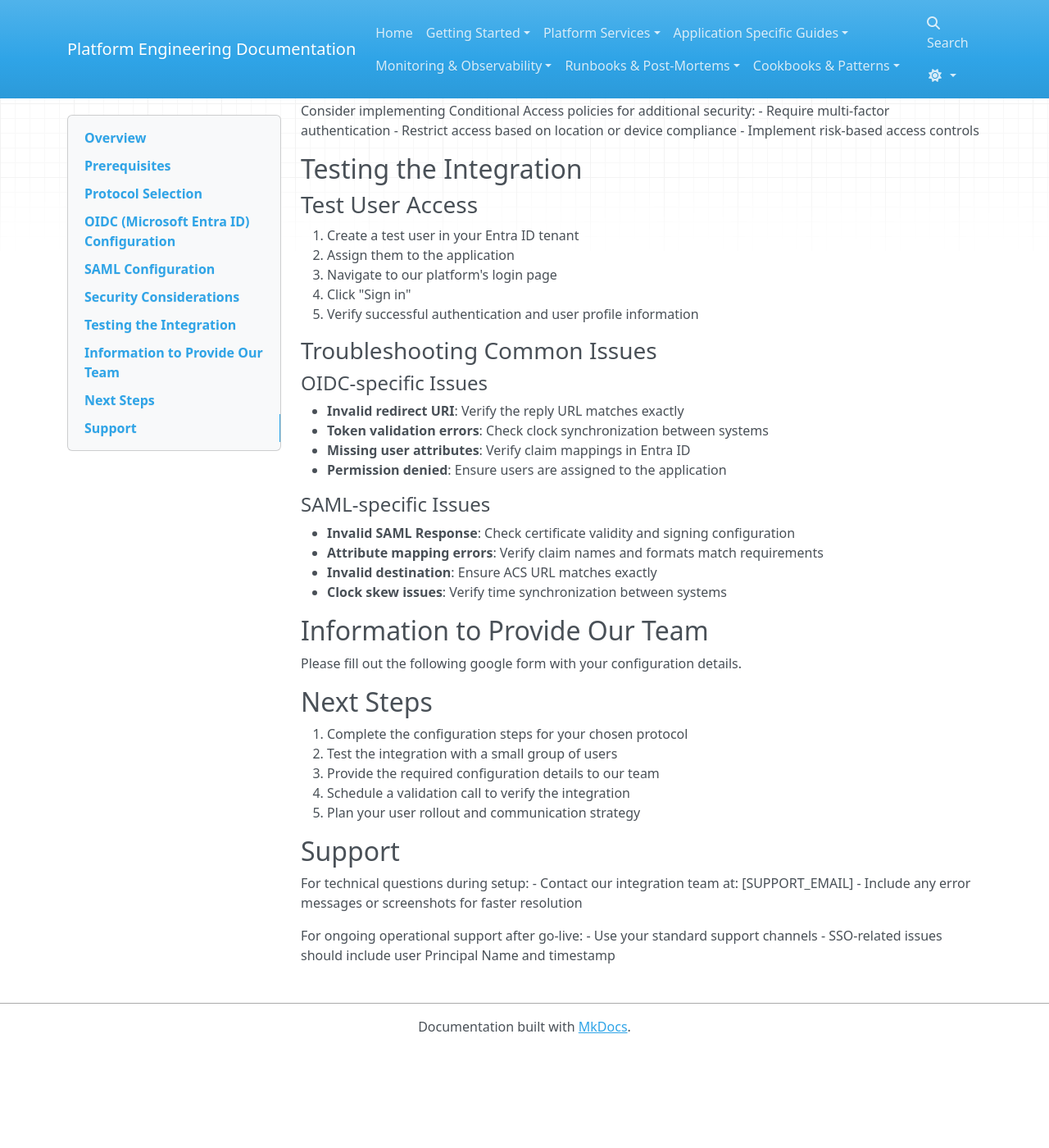
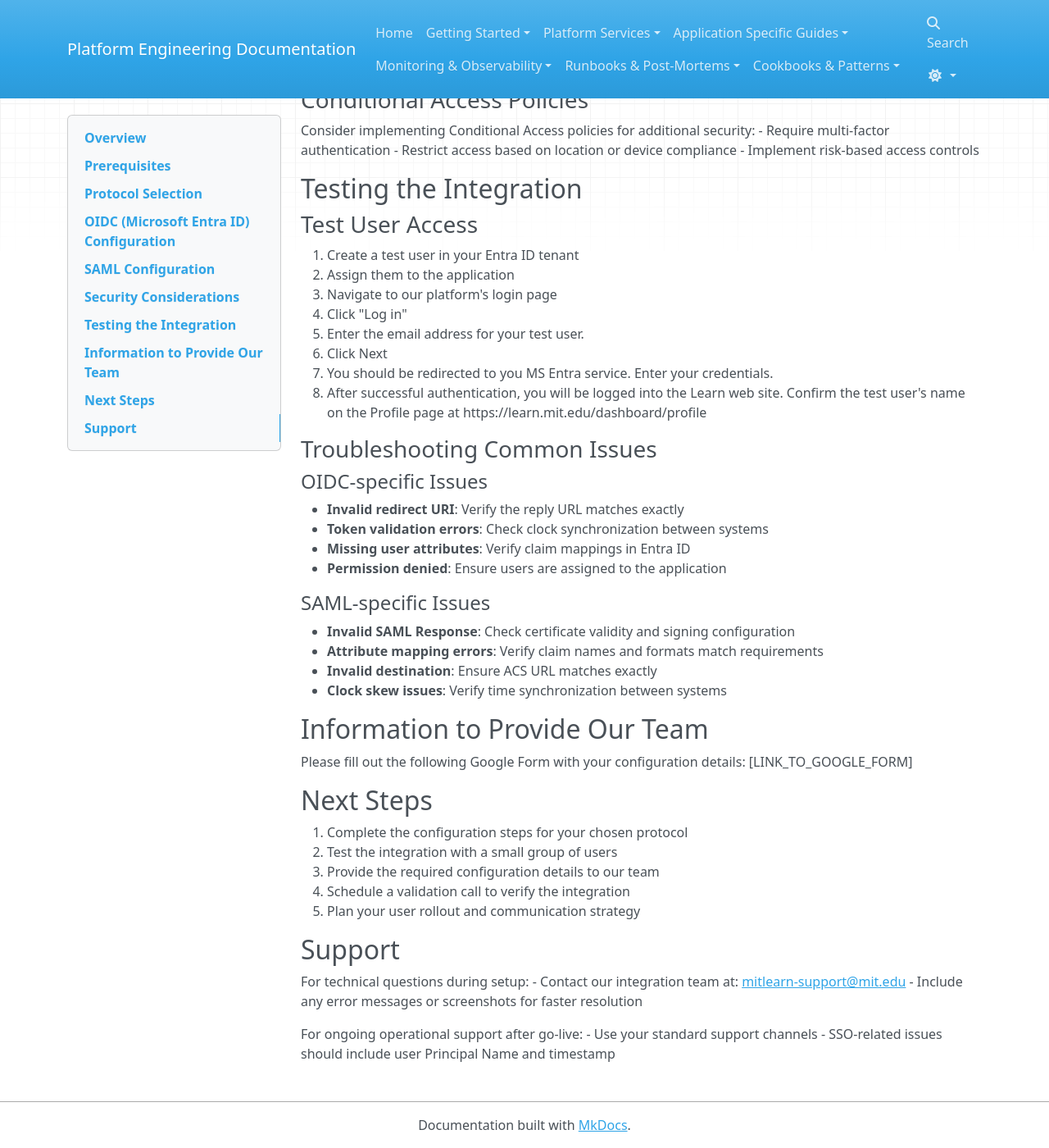
Before and after one commit to mitodl/platform-engineering-site, an MkDocs documentation site: the page built from docs/sso_onboarding/sso_config.md, in a window 1280 px wide and 1400 px high, scrolled down 3140 px. Shown: the whole window at 82% size. Built offline with MkDocs 1.6.1, drawn with Linux system fonts in a browser that asks for light colours; nearby versions of some CDN libraries; before the commit the page ends 4420 px from its top, so only the background shows below that; some of the changed text lies outside the part shown.

Commit message:
Changes based on feedback

```diff
--- a/docs/sso_onboarding/sso_config.md
+++ b/docs/sso_onboarding/sso_config.md
@@ -62,6 +62,7 @@ We recommend **OpenID Connect (OIDC)** for most implementations due to its moder
 Gather the following information to provide to our team:
 - **Application (Client) ID**: Found in App Registration overview
 - **OpenID Connect Metadata URL**: `https://login.microsoftonline.com/[TENANT_ID]/v2.0/.well-known/openid_configuration`
+(Note: You can find your **Tenant ID** on the **Overview** page of your Microsoft Entra ID instance in the Azure portal.)
 
 ## SAML Configuration
 
@@ -130,8 +131,11 @@ Consider implementing Conditional Access policies for additional security:
 1. Create a test user in your Entra ID tenant
 2. Assign them to the application
 3. Navigate to our platform's login page
-4. Click "Sign in"
-5. Verify successful authentication and user profile information
+4. Click "Log in"
+5. Enter the email address for your test user.
+6. Click Next
+7. You should be redirected to you MS Entra service. Enter your credentials.
+8. After successful authentication, you will be logged into the Learn web site. Confirm the test user's name on the Profile page at https://learn.mit.edu/dashboard/profile
 
 ### Troubleshooting Common Issues
 
@@ -149,7 +153,7 @@ Consider implementing Conditional Access policies for additional security:
 
 ## Information to Provide Our Team
 
-Please fill out the following google form with your configuration details.
+Please fill out the following Google Form with your configuration details: [LINK_TO_GOOGLE_FORM]
 
 ## Next Steps
 
@@ -162,7 +166,7 @@ Please fill out the following google form with your configuration details.
 ## Support
 
 For technical questions during setup:
-- Contact our integration team at: [SUPPORT_EMAIL]
+- Contact our integration team at: [mitlearn-support@mit.edu](mailto:mitlearn-support@mit.edu)
 - Include any error messages or screenshots for faster resolution
 
 For ongoing operational support after go-live:
```
